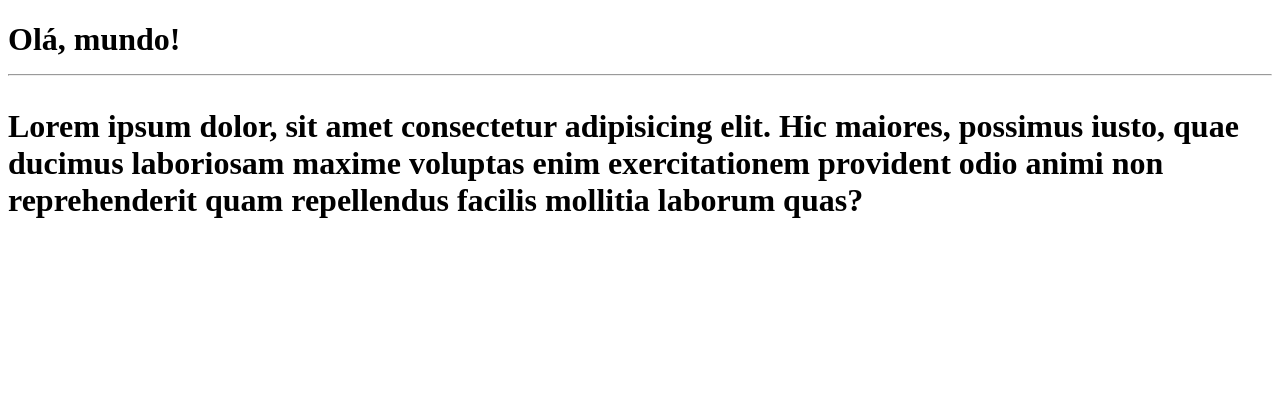
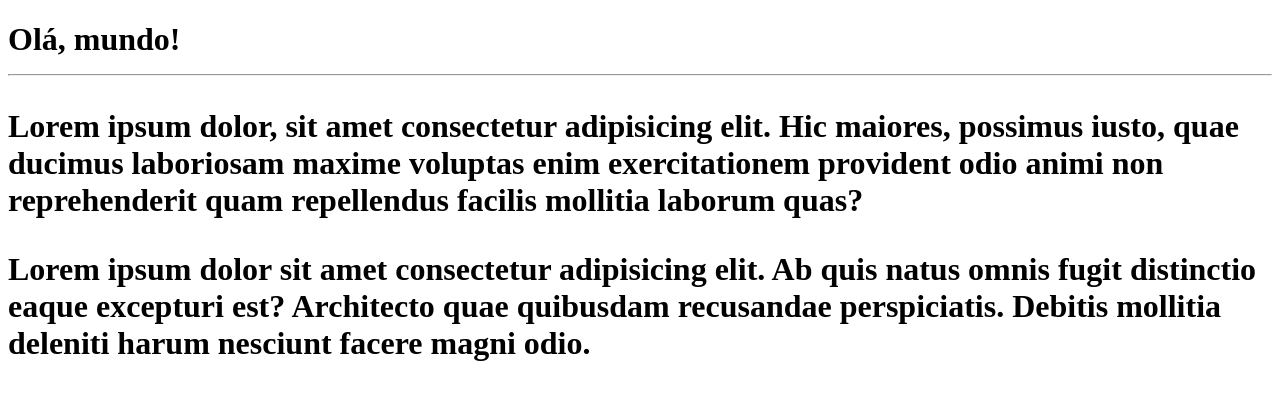
Before and after one commit to PriscilaRosaLeal/Ola-Mundo, a plain HTML site: page site-exemplo/index.html in a window 1280 px wide. Drawn offline with Linux system fonts and the light colour scheme.

Commit message:
adicionei um paragrafo

```diff
--- a/site-exemplo/index.html
+++ b/site-exemplo/index.html
@@ -9,6 +9,7 @@
     <h1>Olá, mundo!
         <hr>
         <p>Lorem ipsum dolor, sit amet consectetur adipisicing elit. Hic maiores, possimus iusto, quae ducimus laboriosam maxime voluptas enim exercitationem provident odio animi non reprehenderit quam repellendus facilis mollitia laborum quas?</p>
+        <p>Lorem ipsum dolor sit amet consectetur adipisicing elit. Ab quis natus omnis fugit distinctio eaque excepturi est? Architecto quae quibusdam recusandae perspiciatis. Debitis mollitia deleniti harum nesciunt facere magni odio.</p>
     </h1>
 </body>
 </html>
```
